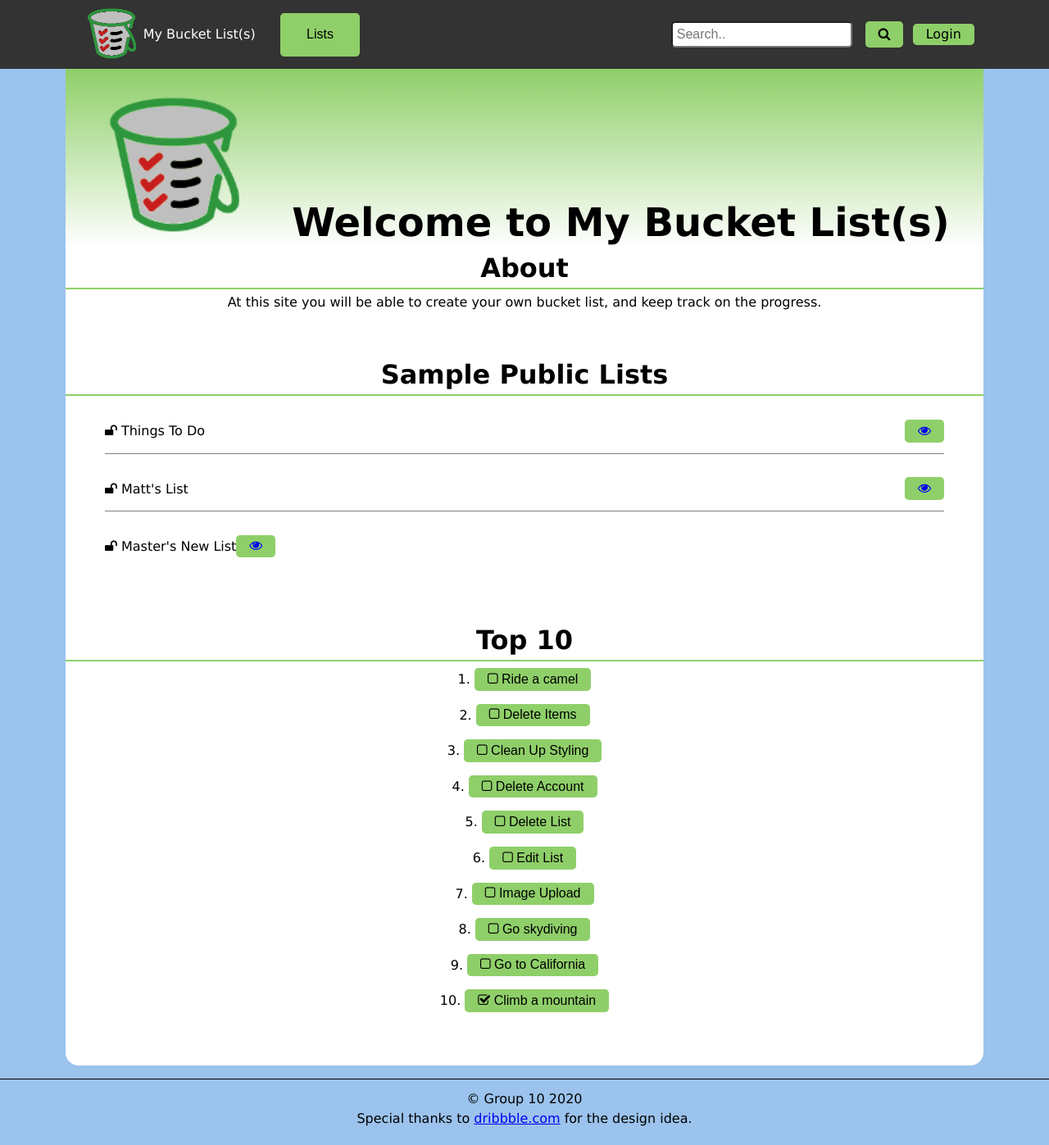
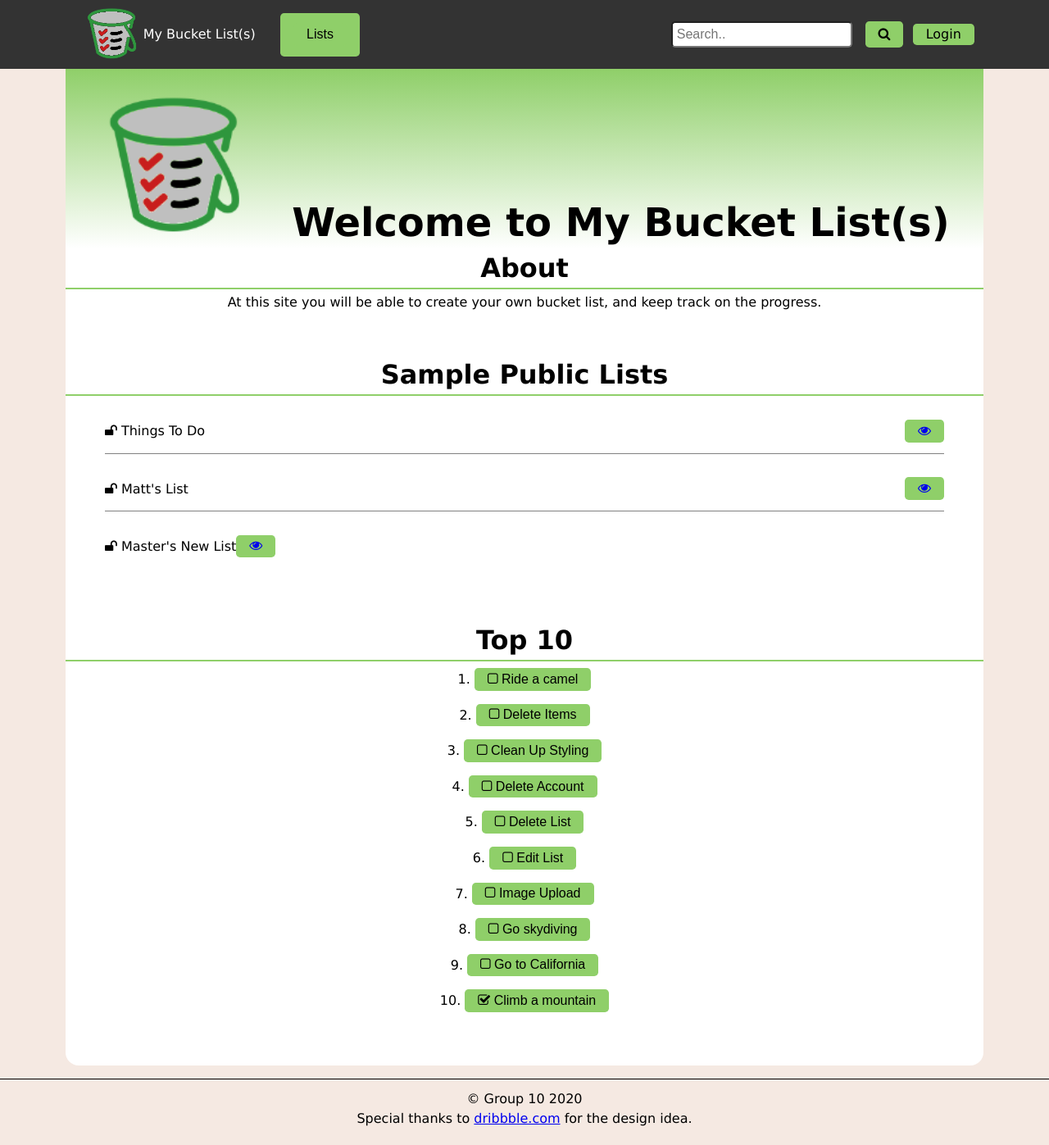
Before and after one commit to stevenki18/COIS-3420H-Project, a PHP site: page /index.php in a window 1280 px wide. Shown: the whole page at 82% size. Run offline with PHP 8.4, Linux system fonts and the light colour scheme; data comes from the database, SQL or seed files in the repository; some libraries are stand-ins or nearby versions.

Commit message:
Just a background color change

```diff
--- a/css/default.css
+++ b/css/default.css
@@ -23,7 +23,7 @@
 |       FORMATTING FOR DOCUMENT WHICH IS INHERITED BY EVERY ELEMENT
 |-----------------------------------------------------------------------------*/
 body {
-  background-color: #9bc3ed;
+  background-color: #F5E9E2;
   color: var(--text-color);
   font-family: Verdana, Helvetica, sans-serif;
   font-size: 1em;
```
